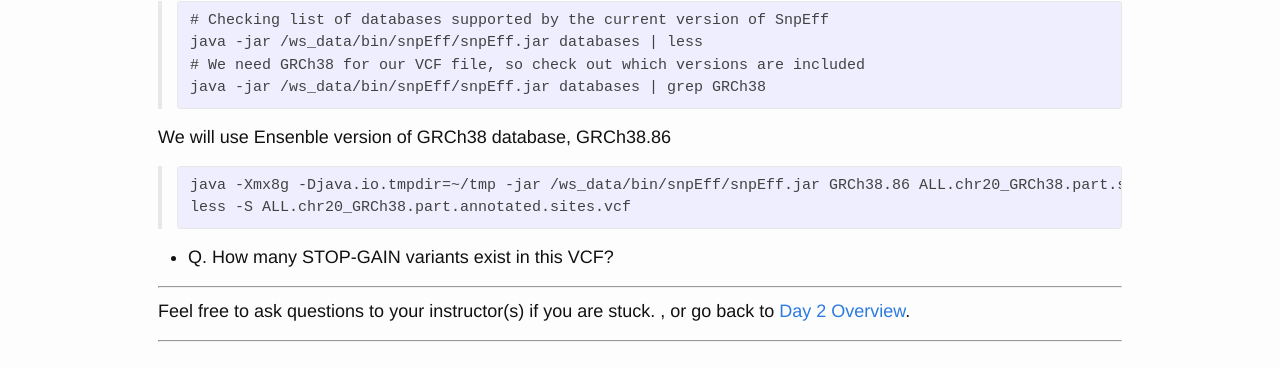
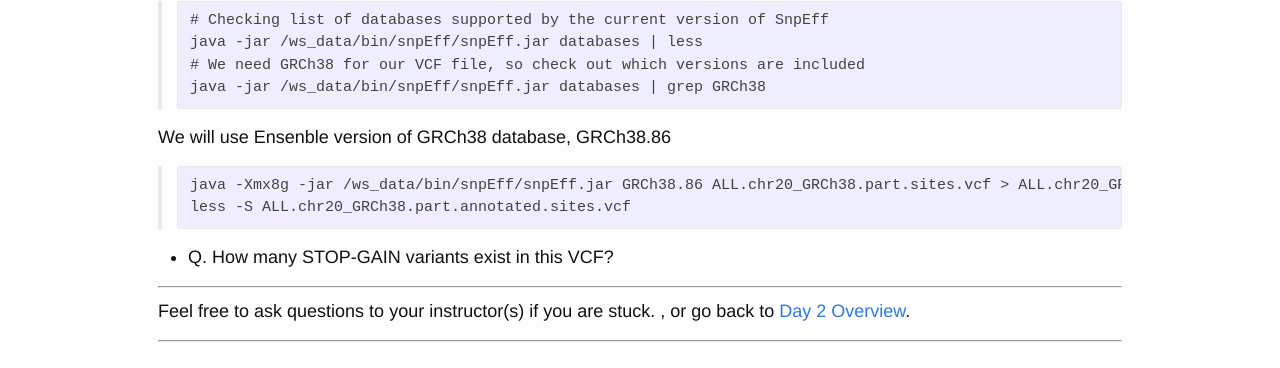
Before and after one commit to htsworkshop/stom-2018, a Jekyll site: the page built from class-material/day2-annotation.md, in a window 1280 px wide. Shown: the part 759-1127 px from the top of the page. Built offline with Jekyll 4.4.1, drawn with Linux system fonts in a browser that asks for light colours.

Commit message:
removed java tmpdir

```diff
--- a/class-material/day2-annotation.md
+++ b/class-material/day2-annotation.md
@@ -43,7 +43,7 @@ java -jar /ws_data/bin/snpEff/snpEff.jar databases | grep GRCh38 </pre>
 We will use Ensenble version of GRCh38 database, GRCh38.86
 
 > <pre>
-java -Xmx8g -Djava.io.tmpdir=~/tmp -jar /ws_data/bin/snpEff/snpEff.jar GRCh38.86 ALL.chr20_GRCh38.part.sites.vcf > ALL.chr20_GRCh38.part.annotated.sites.vcf
+java -Xmx8g -jar /ws_data/bin/snpEff/snpEff.jar GRCh38.86 ALL.chr20_GRCh38.part.sites.vcf > ALL.chr20_GRCh38.part.annotated.sites.vcf
 less -S ALL.chr20_GRCh38.part.annotated.sites.vcf</pre>
 
 - Q. How many STOP-GAIN variants exist in this VCF?
```
